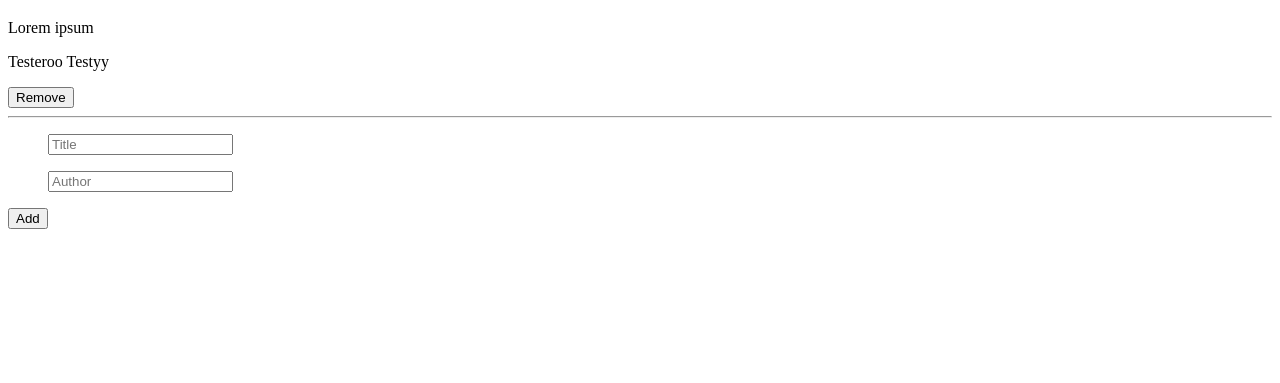
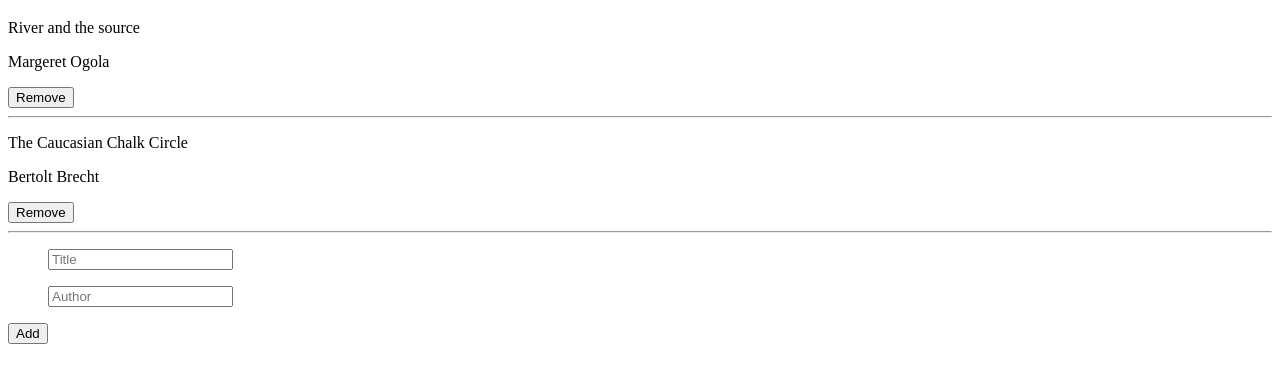
Before and after one commit to SimonGideon/Awesome-books-project, a website: page index.html in a window 1280 px wide. Shown: the part 61-444 px from the top of the page. Drawn offline with Linux system fonts and the light colour scheme.

Commit message:
Display all books present in the shelve

```diff
--- a/index.html
+++ b/index.html
@@ -8,20 +8,17 @@
   </head>
   <body>
     <h1>Awesome books</h1>
-    <div>
-      <p>Lorem ipsum</p>
-      <p>Testeroo Testyy</p>
-      <button type="submit">Remove</button>
-      <hr>
+    <div id="bookList">
+
     </div>
     <form action="" method="post">
-        <ul>
-            <input type="text" placeholder="Title">
-        </ul>
-        <ul>
-            <input type="text" placeholder="Author">
-        </ul>
-        <button type="submit">Add</button>
+      <ul>
+        <input type="text" placeholder="Title" id="title" />
+      </ul>
+      <ul>
+        <input type="text" placeholder="Author" id="author" />
+      </ul>
+      <button type="submit">Add</button>
     </form>
     <script src="./js/script.js"></script>
   </body>
--- a/js/script.js
+++ b/js/script.js
@@ -33,3 +33,20 @@ function removeBook(drop){
     });
     loop
 }
+
+const shelveDiv = document.getElementById('bookList');
+function bookShelve(bookItems) {
+    return `
+    <div id="individual-list">
+        <p>${bookItems.title}</p>
+        <p>${bookItems.author}</p>
+        <button type="submit">Remove</button>
+        <hr/>
+      </div>
+    `
+}
+shelveDiv.innerHTML = `
+
+${books.map(bookShelve).join('')}
+
+`;
```
